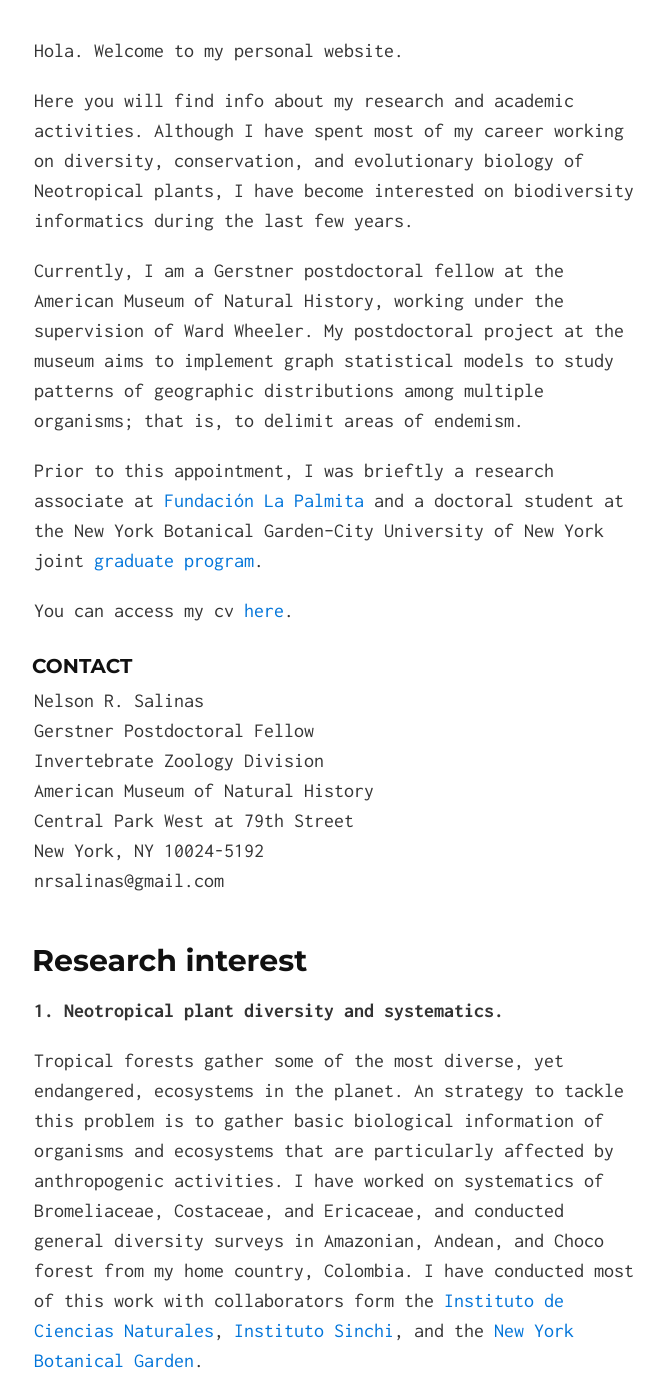
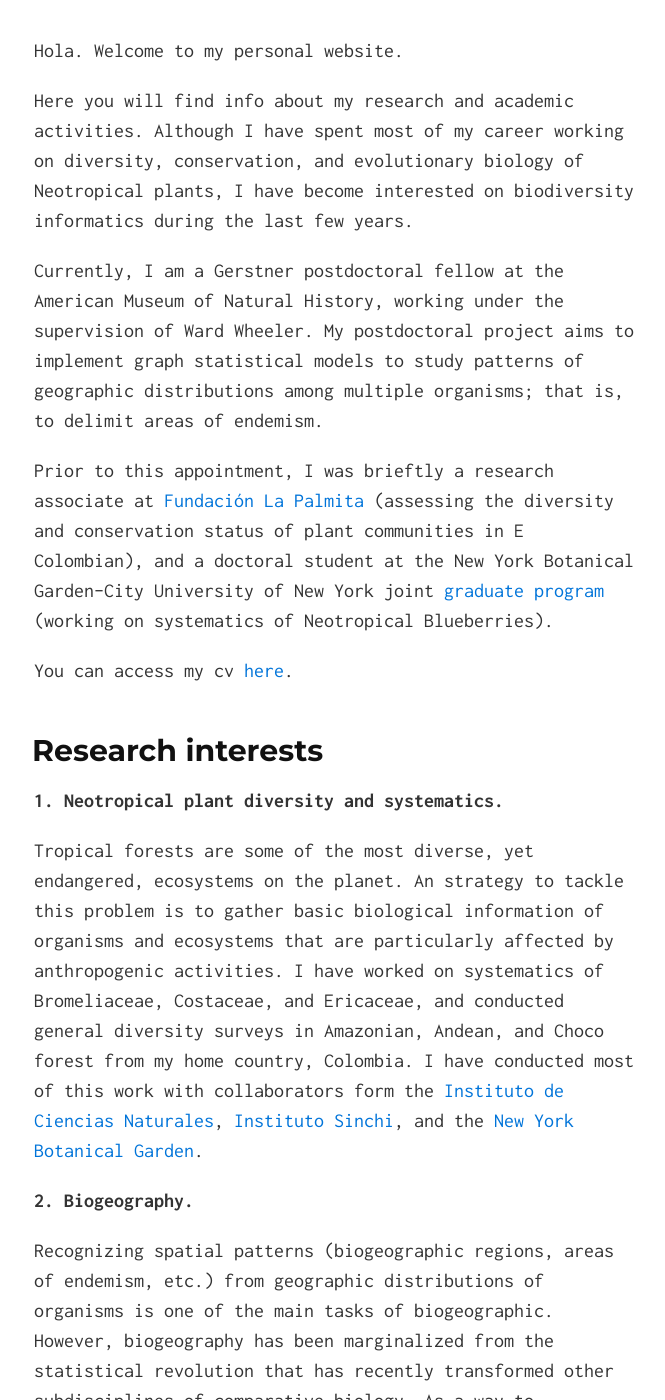
Before and after one commit to nrsalinas/nrsalinas.github.io, a Jekyll site: the page built from index.md, in a window 1280 px wide and 1400 px high, scrolled down 284 px. Shown: the whole window, without its empty margins (306-971 px from the left). Built offline with Jekyll 4.4.1, drawn with Linux system fonts in a browser that asks for light colours; some of the changed text lies outside the part shown.

Commit message:
Nuala comms.

```diff
--- a/index.md
+++ b/index.md
@@ -7,11 +7,21 @@ Hola. Welcome to my personal website.
 Here you will find info about my research and academic activities. Although I have spent most of my career working on diversity, conservation, and evolutionary biology of Neotropical plants, I have become interested on biodiversity informatics during the last few years.
 
 Currently, I am a Gerstner postdoctoral fellow at the American Museum of Natural History, working under the supervision of Ward Wheeler.
-My postdoctoral project at the museum aims to implement graph statistical models to study patterns of geographic distributions among multiple organisms; that is, to delimit areas of endemism.
+My postdoctoral project aims to implement graph statistical models to study patterns of geographic distributions among multiple organisms; that is, to delimit areas of endemism.
 
-Prior to this appointment, I was brieftly a research associate at [Fundación La Palmita](http://lapalmita.com.co/pagina/) and a doctoral student at the New York Botanical Garden--City University of New York joint [graduate program](http://www.nybg.org/science-new/about/CMP-Graduate-Studies.php).
+Prior to this appointment, I was brieftly a research associate at [Fundación La Palmita](http://lapalmita.com.co/pagina/) (assessing the diversity and conservation status of plant communities in E Colombian), and a doctoral student at the New York Botanical Garden--City University of New York joint [graduate program](http://www.nybg.org/science-new/about/CMP-Graduate-Studies.php) (working on systematics of Neotropical Blueberries).
 
 You can access my cv [here](nrsalinas_cv.pdf).
+
+## Research interests
+
+__1. Neotropical plant diversity and systematics.__
+
+Tropical forests are some of the most diverse, yet endangered, ecosystems on the planet. An strategy to tackle this problem is to gather basic biological information of organisms and ecosystems that are particularly affected by anthropogenic activities. I have worked on systematics of Bromeliaceae, Costaceae, and Ericaceae, and conducted general diversity surveys in Amazonian, Andean, and Choco forest from my home country, Colombia. I have conducted most of this work with collaborators form the [Instituto de Ciencias Naturales](http://ciencias.bogota.unal.edu.co/icn/ "ICN"), [Instituto Sinchi](http://www.sinchi.org.co/), and the [New York Botanical Garden](http://www.nybg.org/science-new/).
+
+__2. Biogeography.__
+
+Recognizing spatial patterns (biogeographic regions, areas of endemism, etc.) from geographic distributions of organisms is one of the main tasks of biogeographic. However, biogeography has been marginalized from the statistical revolution that has recently transformed other subdisciplines of comparative biology. As a way to contribute towards such goals, I am currently working on the implementation of a kind of graphical statistical models (Hidden Markov Random Fields) to uncover areas of endemism from geographic distribution data.
 
 ### Contact
 
@@ -23,14 +33,6 @@ Central Park West at 79th Street
 New York, NY 10024-5192
 nrsalinas@gmail.com
 
-## Research interest
-
-__1. Neotropical plant diversity and systematics.__
-
-Tropical forests gather some of the most diverse, yet endangered, ecosystems in the planet. An strategy to tackle this problem is to gather basic biological information of organisms and ecosystems that are particularly affected by anthropogenic activities. I have worked on systematics of Bromeliaceae, Costaceae, and Ericaceae, and conducted general diversity surveys in Amazonian, Andean, and Choco forest from my home country, Colombia. I have conducted most of this work with collaborators form the [Instituto de Ciencias Naturales](http://ciencias.bogota.unal.edu.co/icn/ "ICN"), [Instituto Sinchi](http://www.sinchi.org.co/), and the [New York Botanical Garden](http://www.nybg.org/science-new/).
-
-__2. Biogeography.__
-
-Recognizing spatial patterns (biogeographic regions, areas of endemism, etc.) from geographic distributions of organisms is one of the main tasks of biogeographic. However, biogeography has been marginalized from the statistical revolution that has recently transformed other subdisciplines of comparative biology. As a way to contribute towards such goals, I am currently working on the implementation of a kind of graphical statistical models (Hidden Markov Random Fields) to uncover areas of endemism from geographic distribution data.
+______
 
 This website is hosted by GitHub Pages, and generated through the Jekyll theme [Solo](http://chibicode.github.io/solo) by Shu Uesugi.
```
